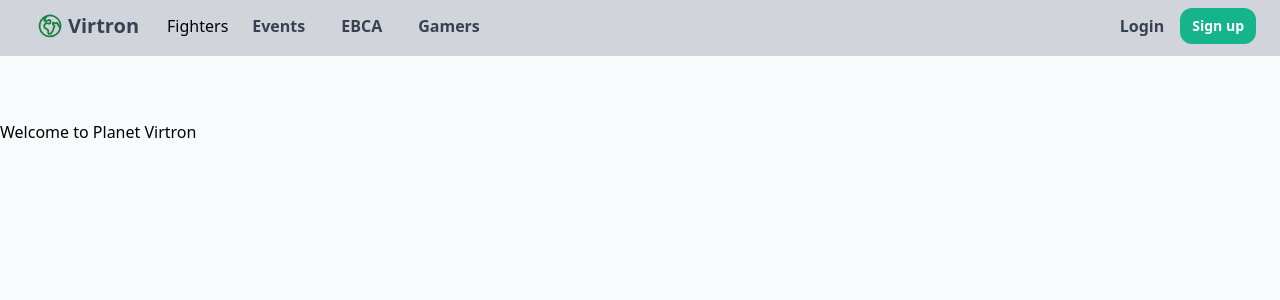
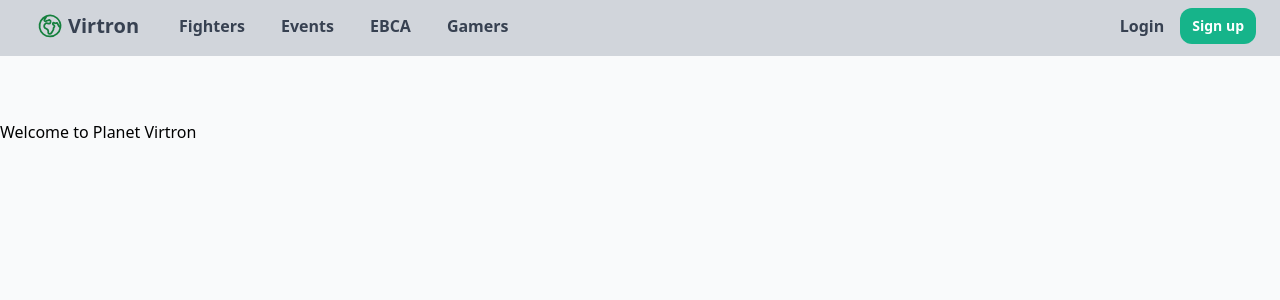
Before and after one commit to Vince489/wire, a Nuxt app: page / in a window 1280 px wide. Shown: the top 300 px of the page. Built offline with nearby package versions, Linux system fonts and the light colour scheme.

Commit message:
style again

```diff
--- a/components/navbar.vue
+++ b/components/navbar.vue
@@ -32,7 +32,7 @@
 
             <!-- primary nav-->
             <div class="hidden md:flex items-center space-x-3">
-              <a href="/fighters">Fighters</a>
+              <a class="font-semibold py-3 px-3 text-gray-700" href="/fighters">Fighters</a>
               <nuxt-link
                 to="/events"
                 class="font-semibold py-3 px-3 text-gray-700"
```
